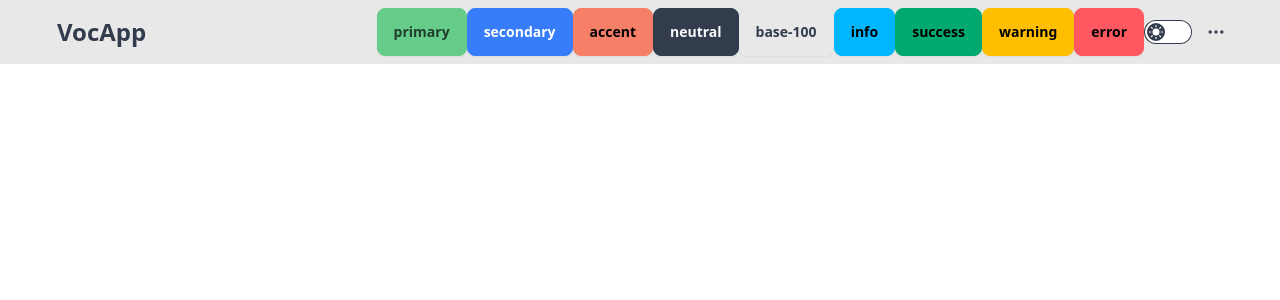
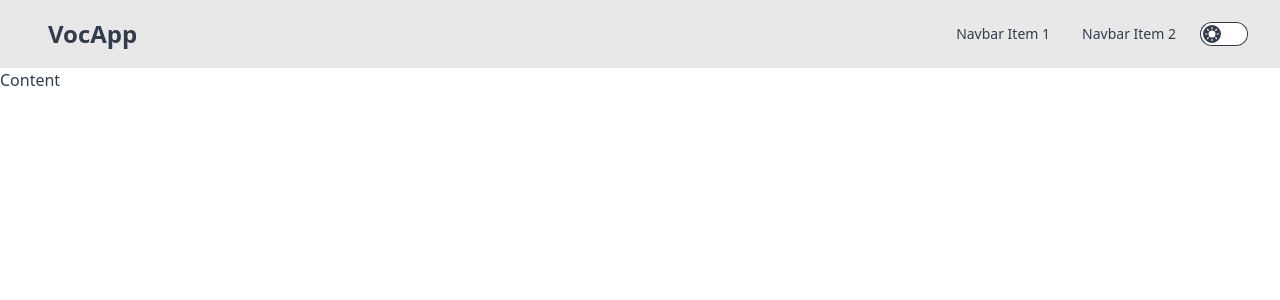
Before and after one commit to aliaydogdu105/vocapp, a React (Vite) app: page / in a window 1280 px wide. Shown: the top 300 px of the page. Built offline with nearby package versions, Linux system fonts and the light colour scheme.

Commit message:
feat: add response navbar

```diff
--- a/src/components/Navbar.jsx
+++ b/src/components/Navbar.jsx
@@ -10,14 +10,38 @@ const Navbar = () => {
     localStorage.setItem("isdark", JSON.stringify(isdark));
   }, [isdark]);
   return (
-    <div>
-      <div className="navbar bg-base-200 px-10">
-        <div className="flex-1">
-          <a className="btn btn-ghost text-2xl font-bold">VocApp</a>
-        </div>
-
-        {/* Colors */}
-        <button className="btn btn-primary">primary</button>
+    <>
+      <div className="drawer">
+        <input id="my-drawer-3" type="checkbox" className="drawer-toggle" />
+        <div className="drawer-content flex flex-col">
+          {/* Navbar */}
+          <div className="w-full navbar bg-base-200 px-8">
+            <div className="flex-none lg:hidden">
+              <label
+                htmlFor="my-drawer-3"
+                aria-label="open sidebar"
+                className="btn btn-square btn-ghost"
+              >
+                <svg
+                  xmlns="http://www.w3.org/2000/svg"
+                  fill="none"
+                  viewBox="0 0 24 24"
+                  className="inline-block w-6 h-6 stroke-current"
+                >
+                  <path
+                    strokeLinecap="round"
+                    strokeLinejoin="round"
+                    strokeWidth="2"
+                    d="M4 6h16M4 12h16M4 18h16"
+                  ></path>
+                </svg>
+              </label>
+            </div>
+            <div className="flex-1 px-2 mx-2 font-semibold text-2xl">
+              VocApp
+            </div>
+            {/* Colors */}
+            {/* <button className="btn btn-primary">primary</button>
         <button className="btn btn-secondary">secondary</button>
         <button className="btn btn-accent">accent</button>
         <button className="btn btn-neutral">neutral</button>
@@ -25,29 +49,43 @@ const Navbar = () => {
         <button className="btn btn-info">info</button>
         <button className="btn btn-success">success</button>
         <button className="btn btn-warning">warning</button>
-        <button className="btn btn-error">error</button>
-        {/* Colors */}
-
-        <ThemeButton isdark={isdark} setIsdark={setIsdark} />
-        <div className="flex-none">
-          <button className="btn btn-square btn-ghost">
-            <svg
-              xmlns="http://www.w3.org/2000/svg"
-              fill="none"
-              viewBox="0 0 24 24"
-              className="inline-block w-5 h-5 stroke-current"
-            >
-              <path
-                strokeLinecap="round"
-                strokeLinejoin="round"
-                strokeWidth="2"
-                d="M5 12h.01M12 12h.01M19 12h.01M6 12a1 1 0 11-2 0 1 1 0 012 0zm7 0a1 1 0 11-2 0 1 1 0 012 0zm7 0a1 1 0 11-2 0 1 1 0 012 0z"
-              ></path>
-            </svg>
-          </button>
+        <button className="btn btn-error">error</button> */}
+            {/* Colors */}
+            <div className="flex-none hidden lg:block">
+              <ul className="menu menu-horizontal">
+                {/* Navbar menu content here */}
+                <li>
+                  <a>Navbar Item 1</a>
+                </li>
+                <li>
+                  <a>Navbar Item 2</a>
+                </li>
+              </ul>
+            </div>
+            <ThemeButton isdark={isdark} setIsdark={setIsdark} />
+          </div>
+          {/* Page content here */}
+          Content
+        </div>
+        <div className="drawer-side">
+          <label
+            htmlFor="my-drawer-3"
+            aria-label="close sidebar"
+            className="drawer-overlay"
+          ></label>
+          <ul className="menu p-4 w-80 min-h-full bg-base-200">
+            {/* Sidebar content here */}
+            <ThemeButton isdark={isdark} setIsdark={setIsdark} />
+            <li>
+              <a>Sidebar Item 1</a>
+            </li>
+            <li>
+              <a>Sidebar Item 2</a>
+            </li>
+          </ul>
         </div>
       </div>
-    </div>
+    </>
   );
 };
 
```
